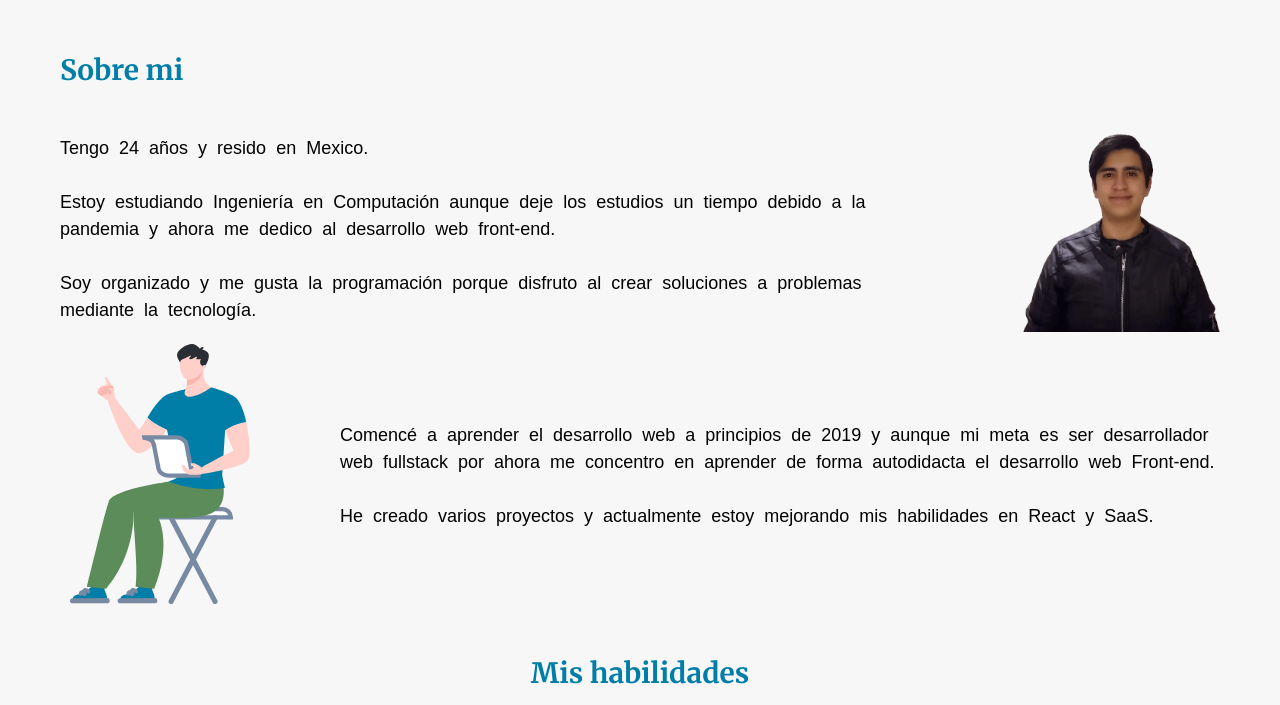
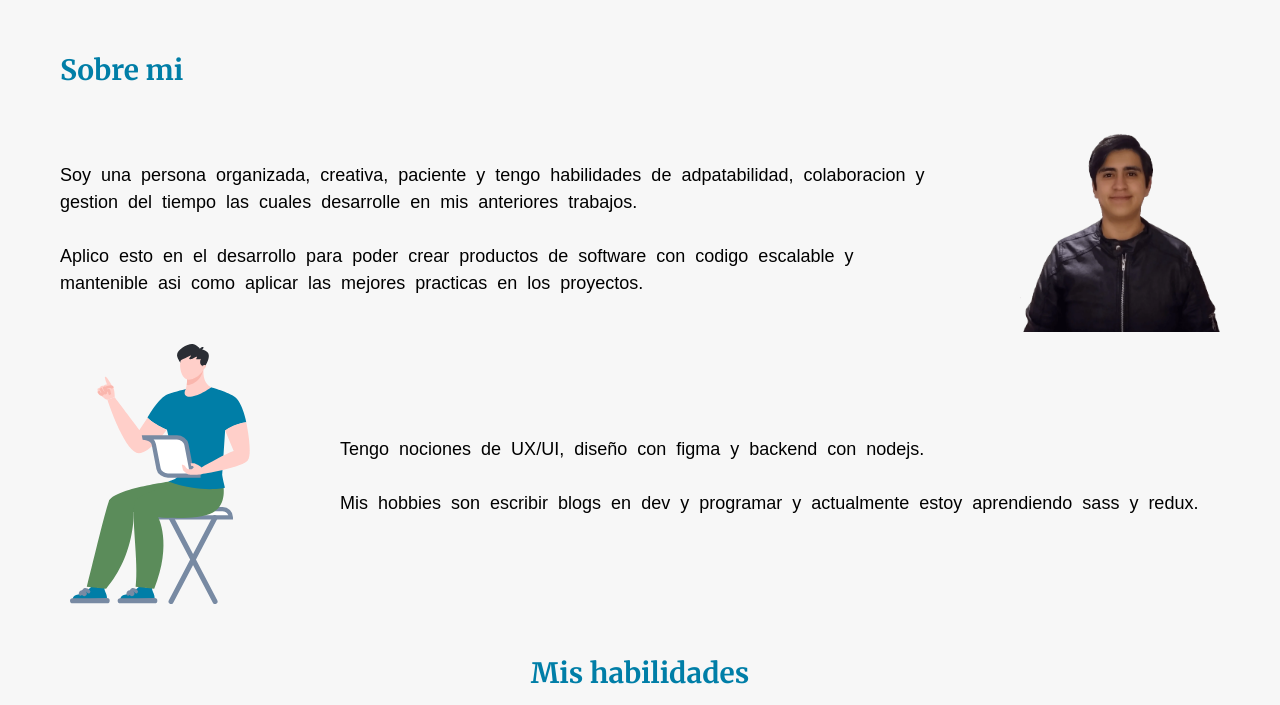
Before and after one commit to Darito97/portafolio, a plain HTML site: page index.html in a window 1280 px wide. Shown: the part 840-1545 px from the top of the page. Drawn offline with Linux system fonts and the light colour scheme.

Commit message:
Modificado de contenido sobre mi

```diff
--- a/index.html
+++ b/index.html
@@ -165,14 +165,13 @@
       <h2 class="subtitulo">Sobre mi</h2>
       <article class="articleSobreMi">
         <p class="TextoDescripcion">
-          Tengo 24 años y resido en Mexico.<br /><br />
+          Soy una persona organizada, creativa, paciente y tengo habilidades de
+          adpatabilidad, colaboracion y gestion del tiempo las cuales desarrolle
+          en mis anteriores trabajos.<br /><br />
 
-          Estoy estudiando Ingeniería en Computación aunque deje los estudios un
-          tiempo debido a la pandemia y ahora me dedico al desarrollo web
-          front-end.<br /><br />
-
-          Soy organizado y me gusta la programación porque disfruto al crear
-          soluciones a problemas mediante la tecnología.<br />
+          Aplico esto en el desarrollo para poder crear productos de software
+          con codigo escalable y mantenible asi como aplicar las mejores
+          practicas en los proyectos.<br />
         </p>
         <div>
           <img
@@ -197,13 +196,11 @@
           />
         </div>
         <p class="TextoDescripcion">
-          Comencé a aprender el desarrollo web a principios de 2019 y aunque mi
-          meta es ser desarrollador web fullstack por ahora me concentro en
-          aprender de forma autodidacta el desarrollo web Front-end.
+          Tengo nociones de UX/UI, diseño con figma y backend con nodejs.
           <br /><br />
 
-          He creado varios proyectos y actualmente estoy mejorando mis
-          habilidades en React y SaaS.
+          Mis hobbies son escribir blogs en dev y programar y actualmente estoy
+          aprendiendo sass y redux.
         </p>
       </article>
       <h2 class="subtitulo textCenter">Mis habilidades</h2>
```
